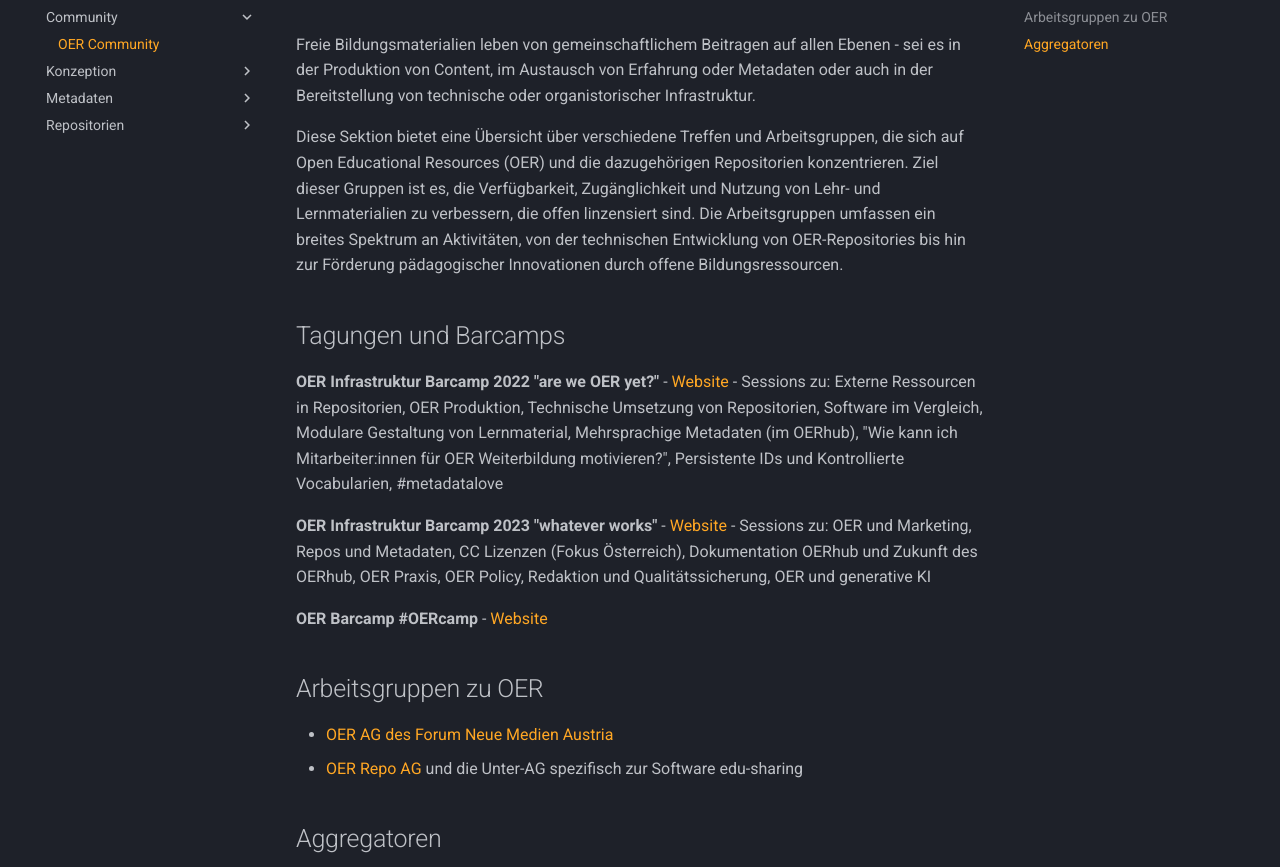
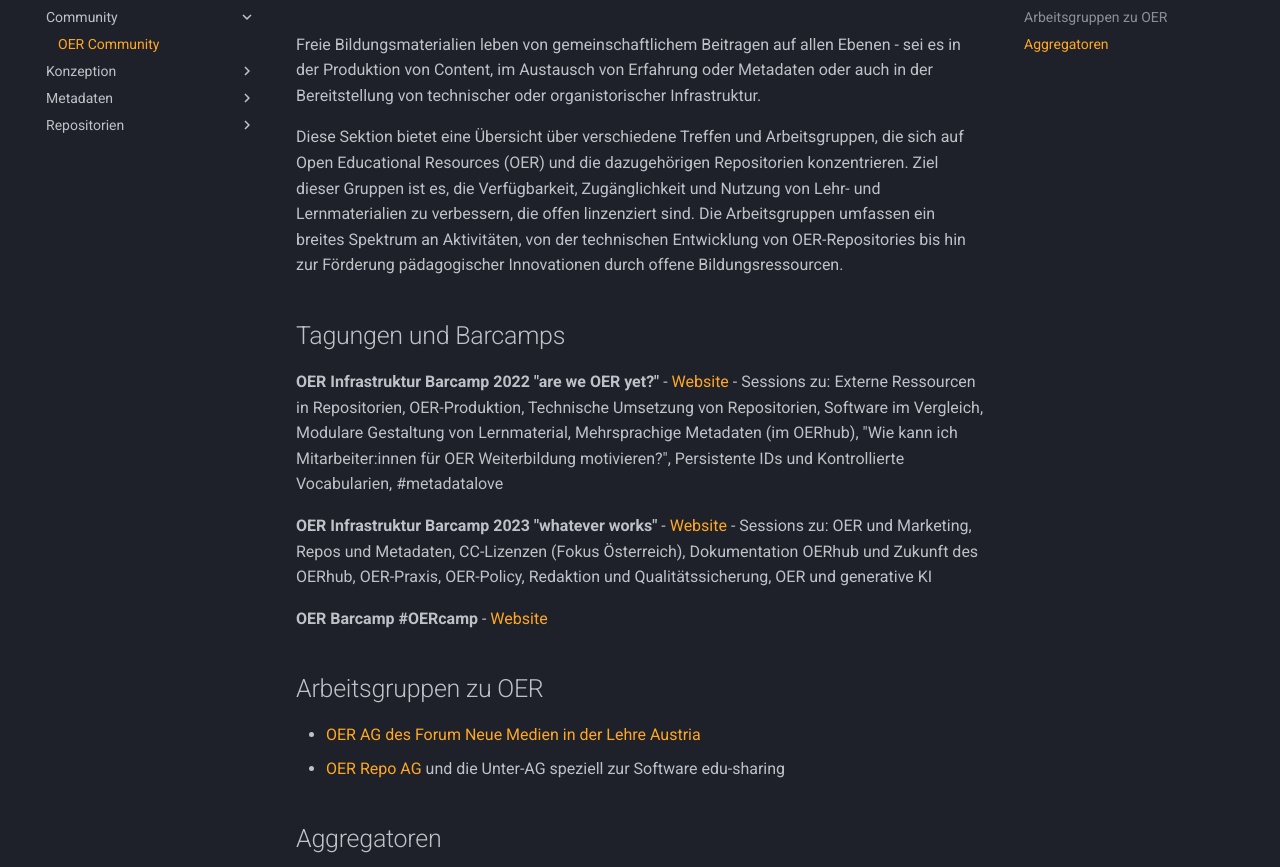
Before and after one commit to oerBASE/knowledgebase, an MkDocs documentation site: the page built from docs/Community/contribute.md, in a window 1280 px wide and 1215 px high. Shown: the part 148-1015 px from the top of the window. Built offline with MkDocs 1.6.1 and Material for MkDocs 9.7.7, drawn with Linux system fonts in a browser that asks for light colours.

Commit message:
Update contribute.md

```diff
--- a/docs/Community/contribute.md
+++ b/docs/Community/contribute.md
@@ -1,19 +1,19 @@
 # OER Community
 
-Freie Bildungsmaterialien leben von gemeinschaftlichem Beitragen auf allen Ebenen - sei es in der Produktion von Content, im Austausch von Erfahrung oder Metadaten oder auch in der Bereitstellung von technische oder organistorischer Infrastruktur.
+Freie Bildungsmaterialien leben von gemeinschaftlichem Beitragen auf allen Ebenen - sei es in der Produktion von Content, im Austausch von Erfahrung oder Metadaten oder auch in der Bereitstellung von technischer oder organistorischer Infrastruktur.
 
-Diese Sektion bietet eine Übersicht über verschiedene Treffen und Arbeitsgruppen, die sich auf Open Educational Resources (OER) und die dazugehörigen Repositorien konzentrieren. Ziel dieser Gruppen ist es, die Verfügbarkeit, Zugänglichkeit und Nutzung von Lehr- und Lernmaterialien zu verbessern, die offen linzensiert sind. Die Arbeitsgruppen umfassen ein breites Spektrum an Aktivitäten, von der technischen Entwicklung von OER-Repositories bis hin zur Förderung pädagogischer Innovationen durch offene Bildungsressourcen.
+Diese Sektion bietet eine Übersicht über verschiedene Treffen und Arbeitsgruppen, die sich auf Open Educational Resources (OER) und die dazugehörigen Repositorien konzentrieren. Ziel dieser Gruppen ist es, die Verfügbarkeit, Zugänglichkeit und Nutzung von Lehr- und Lernmaterialien zu verbessern, die offen linzenziert sind. Die Arbeitsgruppen umfassen ein breites Spektrum an Aktivitäten, von der technischen Entwicklung von OER-Repositories bis hin zur Förderung pädagogischer Innovationen durch offene Bildungsressourcen.
 
 ## Tagungen und Barcamps
 
 **OER Infrastruktur Barcamp 2022 "are we OER yet?"**
   - [Website](https://oerbase.github.io/Barcamp/)
-  - Sessions zu: Externe Ressourcen in Repositorien, OER Produktion, Technische Umsetzung von Repositorien, Software im Vergleich, Modulare Gestaltung von Lernmaterial,
+  - Sessions zu: Externe Ressourcen in Repositorien, OER-Produktion, Technische Umsetzung von Repositorien, Software im Vergleich, Modulare Gestaltung von Lernmaterial,
 Mehrsprachige Metadaten (im OERhub), "Wie kann ich Mitarbeiter:innen für OER Weiterbildung motivieren?", Persistente IDs und Kontrollierte Vocabularien, #metadatalove
 
 **OER Infrastruktur Barcamp 2023 "whatever works"**
   - [Website](https://oerbase.github.io/Barcamp2/barcamp-2/)
-  - Sessions zu: OER und Marketing, Repos und Metadaten, CC Lizenzen (Fokus Österreich), Dokumentation OERhub und Zukunft des OERhub, OER Praxis, OER Policy, Redaktion und Qualitätssicherung, OER und generative KI
+  - Sessions zu: OER und Marketing, Repos und Metadaten, CC-Lizenzen (Fokus Österreich), Dokumentation OERhub und Zukunft des OERhub, OER-Praxis, OER-Policy, Redaktion und Qualitätssicherung, OER und generative KI
 
 **OER Barcamp #OERcamp**
 - [Website](https://www.oercamp.de/)
@@ -21,8 +21,8 @@ Mehrsprachige Metadaten (im OERhub), "Wie kann ich Mitarbeiter:innen für OER We
 
 ## Arbeitsgruppen zu OER
 
-- [OER AG des Forum Neue Medien Austria](https://www.fnma.at/arbeitsgruppen/open-educational-resources)
-- [OER Repo AG](https://www.oer-repo-ag.de/) und die Unter-AG spezifisch zur Software edu-sharing
+- [OER AG des Forum Neue Medien in der Lehre Austria](https://www.fnma.at/arbeitsgruppen/open-educational-resources)
+- [OER Repo AG](https://www.oer-repo-ag.de/) und die Unter-AG speziell zur Software edu-sharing
 
 ## Aggregatoren
 
```
